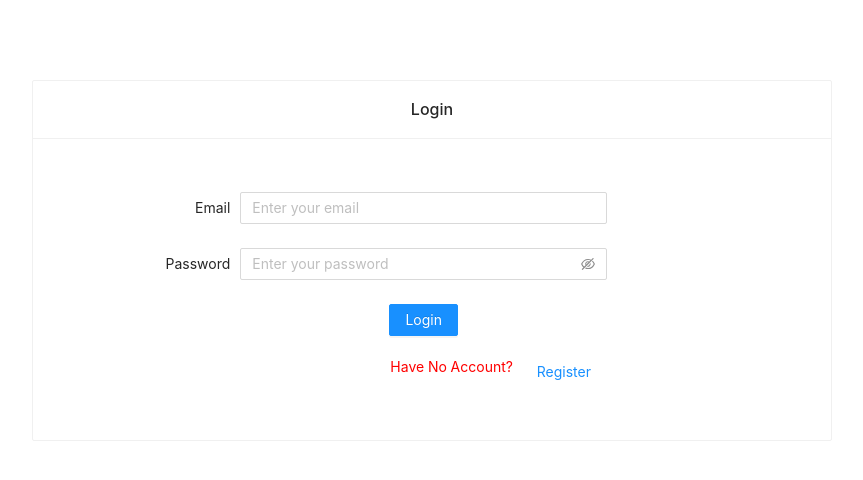
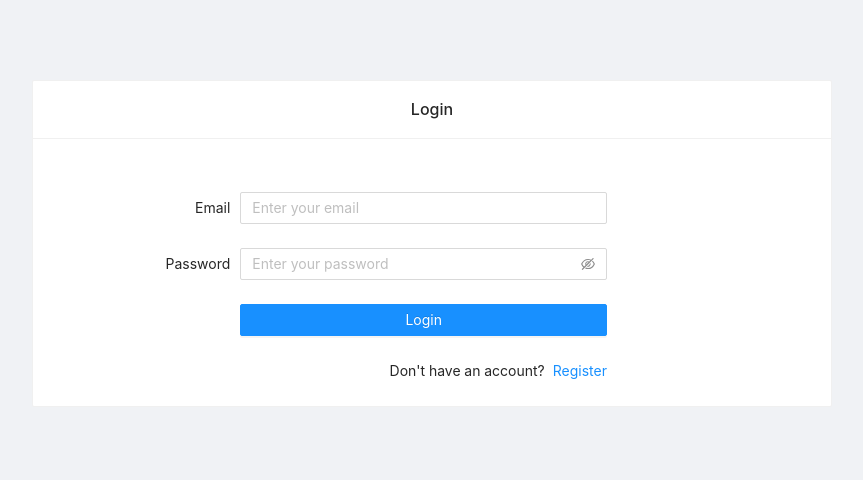
Before and after one commit to myonaingwinn/webrtc-laravel, a React (Create React App) app in the folder frontend/: page /login in a window 1280 px wide. Shown: the top 480 px of the page, without its empty margins (208-1071 px from the left). Built offline with nearby package versions, Linux system fonts and the light colour scheme; no server answers.

Commit message:
fix : bodyColor, LoginDesign, Noti

```diff
--- a/frontend/public/index.html
+++ b/frontend/public/index.html
@@ -26,7 +26,7 @@
     -->
         <title>React App</title>
     </head>
-  <body>
+    <body style="background: #f0f2f5">
         <noscript>You need to enable JavaScript to run this app.</noscript>
         <div id="root"></div>
         <!--
@@ -38,6 +38,5 @@
 
       To begin the development, run `npm start` or `yarn start`.
       To create a production bundle, use `npm run build` or `yarn build`.
-    -->
-  </body>
+    --></body>
 </html>
--- a/frontend/src/assets/styles/Login/login.scss
+++ b/frontend/src/assets/styles/Login/login.scss
@@ -3,4 +3,12 @@
         border-radius: 10px;
         box-shadow: rgba(0, 0, 0, 0.08) 0px 4px 12px;
     }
+
+    .btn-login {
+        width: 100%;
+    }
+
+    .link-register {
+        float: right;
+    }
 }
--- a/frontend/src/components/Login/Login.js
+++ b/frontend/src/components/Login/Login.js
@@ -1,4 +1,4 @@
-import { Button, Form, Input, notification } from "antd";
+import { Button, Form, Input, notification, Space } from "antd";
 import {
     baseUrl,
     isLoggedIn,
@@ -7,7 +7,7 @@ import {
 } from "../../helpers/Utilities";
 import React, { useState, useEffect } from "react";
 import { Card } from "antd";
-import { useNavigate } from "react-router-dom";
+import { Link, useNavigate } from "react-router-dom";
 
 const formItemLayout = {
     labelCol: {
@@ -59,10 +59,6 @@ const Login = () => {
         setPassword(e.target.value);
     };
 
-    const handleRegisterSubmit = (e) => {
-        return navigator("/register");
-    };
-
     const handleSubmit = async () => {
         if (!(email === "" || password === "")) {
             const data = await fetch(baseUrl + "/login", {
@@ -87,23 +83,22 @@ const Login = () => {
 
             if (data.id) {
                 notification.open({
-                    type: 'success',
-                    message: 'Login Success!',
+                    type: "success",
+                    message: "Login Success!",
                 });
                 return navigator("/");
             } else {
                 notification.open({
-                    type: 'error',
-                    message: 'Login Fail!',
-                    description: 'incorrect mail or password!',
+                    type: "error",
+                    message: "Login Fail!",
+                    description: "Incorrect mail or password.",
                 });
             }
         }
     };
 
     return (
-        <>
-            <div className="site-card-wrapper">
+        <div className="login">
             <Card
                 title="Login"
                 style={{
@@ -133,11 +128,11 @@ const Login = () => {
                         rules={[
                             {
                                 type: "email",
-                                    message: "The input is not valid email!",
+                                message: "Please enter valid email!",
                             },
                             {
                                 required: true,
-                                    message: "Please input your email!",
+                                message: "Please enter your email!",
                             },
                         ]}
                     >
@@ -151,45 +146,31 @@ const Login = () => {
                         rules={[
                             {
                                 required: true,
-                                    message: "Please input your password!",
+                                message: "Please enter your password!",
                             },
                         ]}
                     >
                         <Input.Password placeholder="Enter your password" />
                     </Form.Item>
                     <Form.Item {...tailFormItemLayout}>
-                            <div>
                         <Button
                             type="primary"
                             htmlType="submit"
+                            className="btn-login"
                             onClick={handleSubmit}
                         >
                             Login
                         </Button>
+                    </Form.Item>
+                    <div className="link-register">
+                        <Space>
+                            Don't have an account?
+                            <Link to="/register">Register</Link>
+                        </Space>
                     </div>
-                            <div style={{ marginTop: "20px", display: "flex" }}>
-                                <p
-                                    style={{
-                                        marginLeft: "150px",
-                                        color: "red",
-                                    }}
-                                >
-                                    Have No Account?
-                                </p>
-                                <Button
-                                    type="link"
-                                    htmlType="submit"
-                                    onClick={handleRegisterSubmit}
-                                    style={{ marginLeft: "auto" }}
-                                >
-                                    Register
-                                </Button>
-                            </div>
-                        </Form.Item>
                 </Form>
             </Card>
         </div>
-        </>
     );
 };
 
```
Lines whose indentation alone changed are shown as unchanged.
